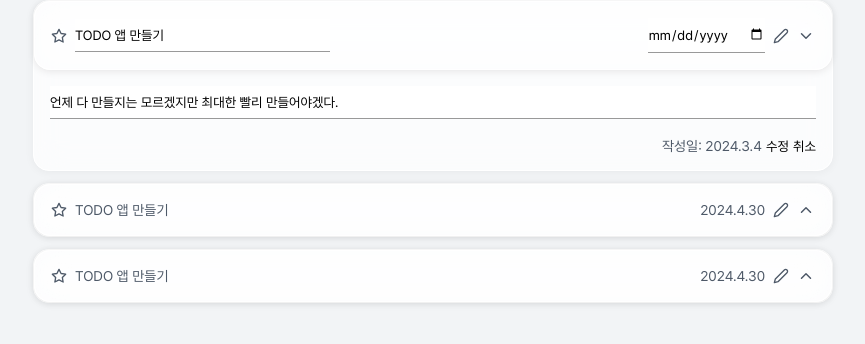
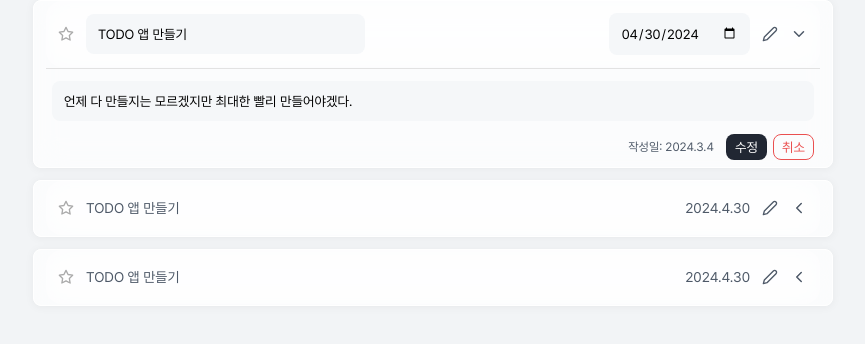
Before and after one commit to KimSangHuni/todoapp, a React (Create React App) app in the folder todo/: page / in a window 1280 px wide. Both pictures are taken after a click on the button 988 px from the left and 27 px from the top of the page. Shown: the top 344 px of the page, without its empty margins (207-1072 px from the left). Built offline with nearby package versions, Linux system fonts and the light colour scheme.

Commit message:
design: Todo 디자인 디테일 추가

```diff
--- a/todo/src/components/Todo.tsx
+++ b/todo/src/components/Todo.tsx
@@ -4,26 +4,42 @@ import { TodoBase } from 'types/todo'
 import { BoxFlex } from './container/container'
 import { getDateString } from 'utils/date'
 import { Typography } from './typography/typography'
-import { useForm } from 'react-hook-form'
+import { Controller, SubmitHandler, useForm } from 'react-hook-form'
 import {
     FiEdit2,
     FiChevronUp,
     FiStar
 } from "react-icons/fi";
 
+
+
 function Todo({
-    idx,
+    _id,
     title,
     description,
     createAt,
-    deadline
+    deadline,
+    favorite
 }: TodoBase) {
 
     const {
         register,
         handleSubmit,
-    } = useForm();
+        setValue,
+        getValues,
+        reset,
+        formState: { errors }
+    } = useForm<TodoBase>({
+        defaultValues: {
+            _id,
+            title,
+            description,
+            createAt,
+            deadline: "2024-04-30",
+        }
+    });
 
+    const [isFavorite, setIsFavorite] = useState<boolean>(favorite);
     const [isOpen, setIsOpen] = useState<boolean>(false);
     const [mode, setMode] = useState<"read" | "write">("read");
     const isReadMode = mode === "read";
@@ -32,29 +48,42 @@ function Todo({
         setIsOpen(prev => !prev);
     }
 
+    const starToggleHandler = () => {
+        setIsFavorite(prev => !prev);
+    }
+
     const modeChangeHandler = () => {
-        setMode(prev => prev === "read" ? "write" : "read");
+        setMode("write");
         if (!isOpen) openToggleHandler();
     }
 
-    const onSubmitHandler = () => {
+    const onSubmitHandler: SubmitHandler<TodoBase> = (data) => {
+        alert(data.title);
+    }
 
+    const onCancelHandler = () => {
+        setMode("read");
+        reset();
     }
 
     return (
         <TodoBox onSubmit={handleSubmit(onSubmitHandler)}>
             <TodoMain>
                 <div>
-                    <button type='button' onClick={modeChangeHandler}><FiStar color={'#4E5968'} size={16} /></button>
+                    <button type='button' onClick={starToggleHandler}>
+                        <FiStar fill={isFavorite ? "#FFCD1C" : "#fff"} color={isFavorite ? "#FFCD1C" : "#aaa"} size={16} />
+                    </button>
                     {
                         isReadMode
                             ? <Typography>{title}</Typography>
                             : <TodoInput
-                                defaultValue={title}
                                 placeholder='할 일을 적어주세요'
-                                {...register("title")}
+                                {...register("title", {
+                                    required: "제목은 필수입력입니다.",
+                                })}
                             />
                     }
+                    {errors.title && <Typography>{errors.title.message}</Typography>}
                 </div>
                 <div>
                     {
@@ -62,9 +91,15 @@ function Todo({
                             ? <Typography>{getDateString(deadline)}</Typography>
                             : <TodoInput
                                 type='date'
-                                {...register("create_date")}
+                                {...register("deadline", {
+                                    required: "마감일은 필수입력입니다.",
+                                })}
+                                onChange={(e) => { setValue("deadline", e.target.value) }}
                             />
+
+
                     }
+                    {errors.title && <Typography>{errors.title.message}</Typography>}
                     <button type='button' onClick={modeChangeHandler}><FiEdit2 size={16} color={'#4E5968'} /></button>
                     <button type='button' onClick={openToggleHandler} className={`arrow ${isOpen ? "open" : ""}`}><FiChevronUp size={18} color={'#4E5968'} /></button>
                 </div>
@@ -75,18 +110,17 @@ function Todo({
                         isReadMode
                             ? <Typography>{description ?? "no data"}</Typography>
                             : <TodoInput
-                                defaultValue={description}
                                 placeholder='자세한 내용을 적어주세요.'
                                 {...register("description")}
                             />
                     }
                     <BoxFlex className='submit-box'>
-                        <Typography>작성일: {getDateString(createAt)}</Typography>
+                        <Typography size='sm'>작성일: {getDateString(createAt)}</Typography>
                         {
-                            !isReadMode && <>
-                                <button>수정</button>
-                                <button>취소</button>
-                            </>
+                            !isReadMode && <span>
+                                <button className='submit' type="submit">수정</button>
+                                <button className='cancel' type="button" onClick={onCancelHandler}>취소</button>
+                            </span>
                         }
                     </BoxFlex>
                 </div>
@@ -96,14 +130,13 @@ function Todo({
 }
 
 const TodoBox = styled.form`
-
     background: rgba(255, 255, 255, 0.71);
-    border-radius: 16px;
     box-shadow: 0 1px 10px rgba(0, 0, 0, 0.05);
     backdrop-filter: blur(15.5px);
     -webkit-backdrop-filter: blur(15.5px);
     border: 1px solid rgba(255, 255, 255, 1);
-    border-radius: 16px;
+    border-radius: 8px;
+    padding: 0 12px;
 
     & button {
         background: none;
@@ -111,11 +144,12 @@ const TodoBox = styled.form`
         padding: 0;
         margin: 0;
         border: 0;
+        cursor: pointer;
     }
 
     & .arrow {
         transition: 0.2s;
-        transform: rotate(0deg);
+        transform: rotate(-90deg);
         &.open {
             transform: rotate(-180deg);
         }
@@ -123,29 +157,27 @@ const TodoBox = styled.form`
 `
 
 const TodoMain = styled(BoxFlex)`
-
+    padding: 12px;
     background: rgba(255, 255, 255, 0.1);
     border-radius: 16px;
-    box-shadow: 0 1px 8px rgba(0, 0, 0, 0.1);
     backdrop-filter: blur(15.5px);
     -webkit-backdrop-filter: blur(15.5px);
-    border: 1px solid rgba(255, 255, 255, 1);
 
-    padding: 1rem;
     justify-content: space-between;
     border-radius: 16px;
 
     & > div {
         display: flex;
         align-items: center;
-        gap: 8px;
+        gap: 12px;
     }
 `
 
 const TodoInput = styled.input`
-    padding: 8px 0;
+    padding: 12px;
     border: 0;
-    border-bottom: 0.5px solid rgba(0, 0, 0, 0.4);
+    border-radius: 8px;
+    background: #F5F7F9;
     outline: none;
 `
 
@@ -153,16 +185,18 @@ const TodoInput = styled.input`
 const TodoDetail = styled.div<{ $isOpen: boolean }>`
     width: 100%;
     overflow: hidden;
-    transition: .6s ease;
+    transition: .4s ease;
     height: ${({ $isOpen }) => ($isOpen ? '100px' : '0')};
     box-sizing: border-box;
+    border-top: 0.01px solid transparent;
 
     & > div {
-        padding: 1rem;
+        padding: 12px 6px 6px 6px;
         display: flex;
         height: 100%;
         flex-direction: column;
         justify-content: space-between;
+        border-top: 0.5px solid #E2E2E2;
         gap: 12px;
     }
 
@@ -170,7 +204,28 @@ const TodoDetail = styled.div<{ $isOpen: boolean }>`
         display: flex;
         justify-content: flex-end;
         align-items: center;
-        gap: 4px;
+        gap: 12px;
+
+        span {
+            display: flex;
+            gap: 6px;
+        }
+        & button {
+            border-radius: 8px;
+            padding: 4px 8px;
+
+            &.submit {
+                color: white;
+                background: #202632fd;
+                border: 1px solid #202632fd;
+            }
+
+            &.cancel {
+                color: #EA5050;
+                background: none;
+                border: 1px solid #EA5050;
+            }
+        }
     }
 `;
 
--- a/todo/src/components/typography/typography.ts
+++ b/todo/src/components/typography/typography.ts
@@ -1,6 +1,18 @@
 import styled from "styled-components";
 
-export const Typography = styled.div`
+enum FontSize {
+    sm=12,
+    md=14,
+    lg=16
+}
+
+
+function getFontSize(size?:keyof typeof FontSize) {
+    return size ? FontSize[size] : FontSize.md;
+}
+
+export const Typography = styled.div<{size?:keyof typeof FontSize}>`
     color: #4E5968;
-    font-size: 14px;
+    font-size: ${({size}) => getFontSize(size)}px;
+    padding: 8px 0;
 `
```
Also changed, not shown: todo/src/types/todo.ts (+4 -3 lines).
